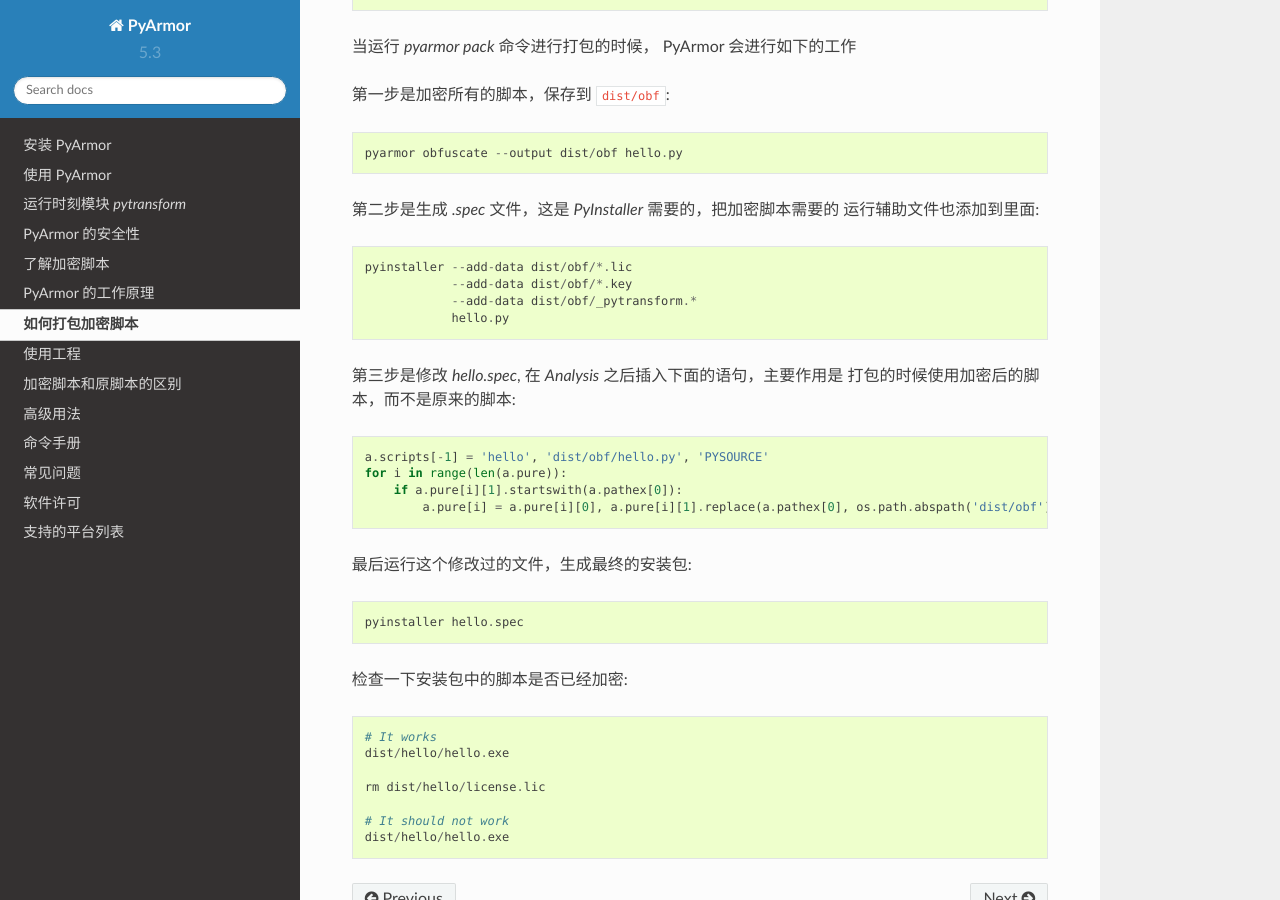
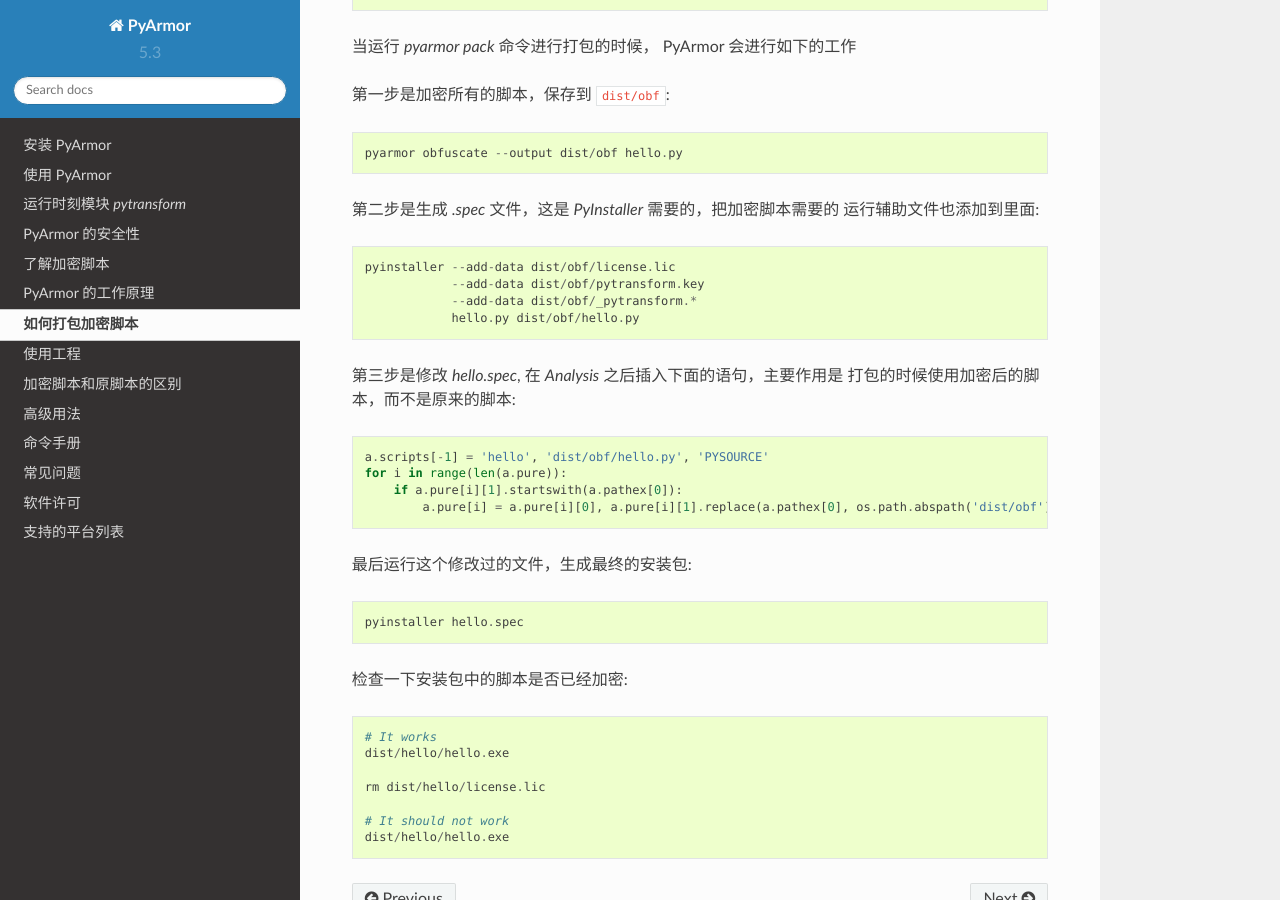
Before and after one commit to dashingsoft/pyarmor-docs-zh, a Sphinx documentation site: the page built from docs/pack-obfuscated-scripts.rst, in a window 1280 px wide and 900 px high, scrolled down 536 px. Built offline with Sphinx 7.4.7 and the Read the Docs theme 2.0.0, drawn with Linux system fonts in a browser that asks for light colours.

Commit message:
Refine packer example

```diff
--- a/docs/pack-obfuscated-scripts.rst
+++ b/docs/pack-obfuscated-scripts.rst
@@ -28,10 +28,10 @@ PyArmor 使用 `PyInstaller` 完成打包的大部分工作，如果没有安装
 第二步是生成 `.spec` 文件，这是 `PyInstaller` 需要的，把加密脚本需要的
 运行辅助文件也添加到里面::
 
-    pyinstaller --add-data dist/obf/*.lic
-                --add-data dist/obf/*.key
+    pyinstaller --add-data dist/obf/license.lic
+                --add-data dist/obf/pytransform.key
                 --add-data dist/obf/_pytransform.*
-                hello.py
+                hello.py dist/obf/hello.py
 
 第三步是修改 `hello.spec`, 在 `Analysis` 之后插入下面的语句，主要作用是
 打包的时候使用加密后的脚本，而不是原来的脚本::
```
